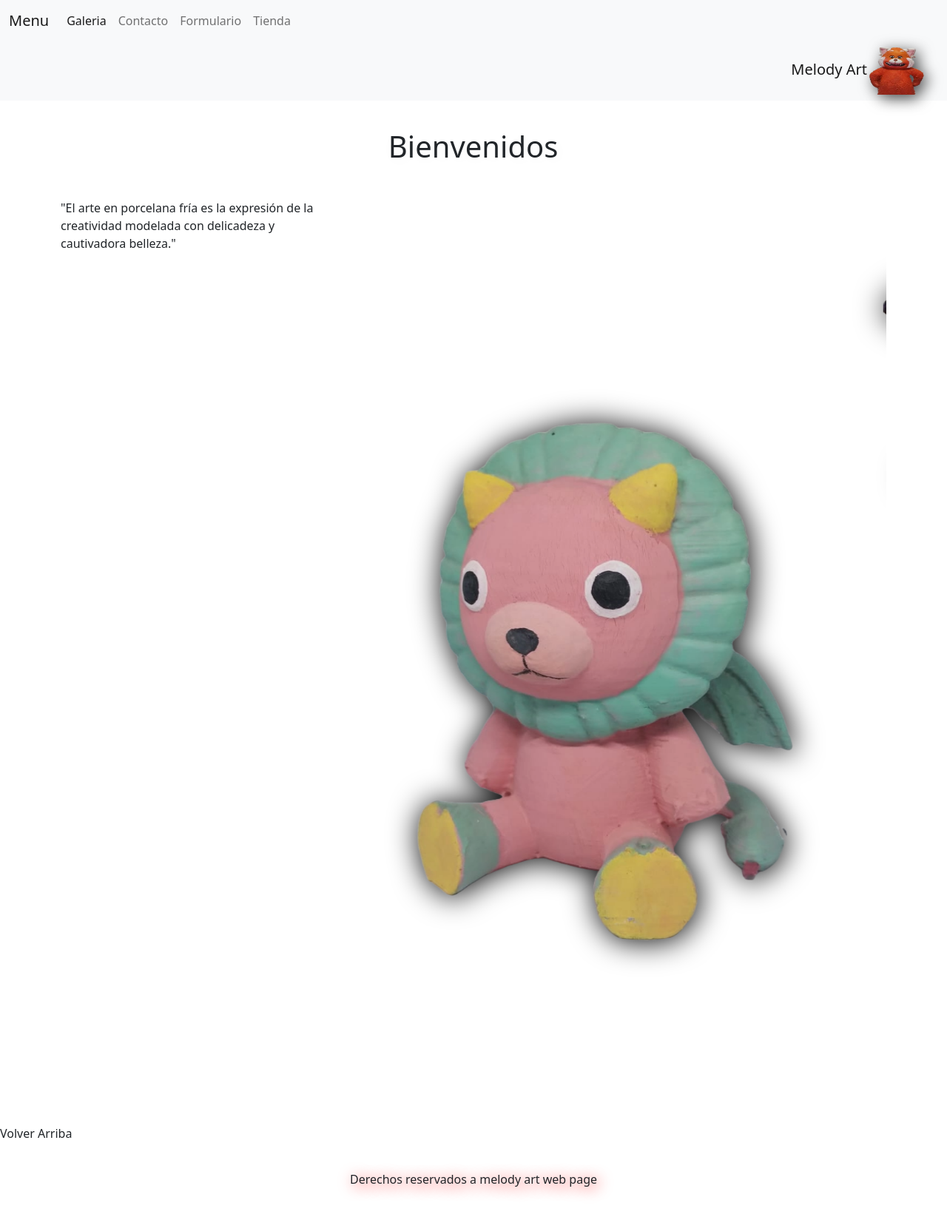
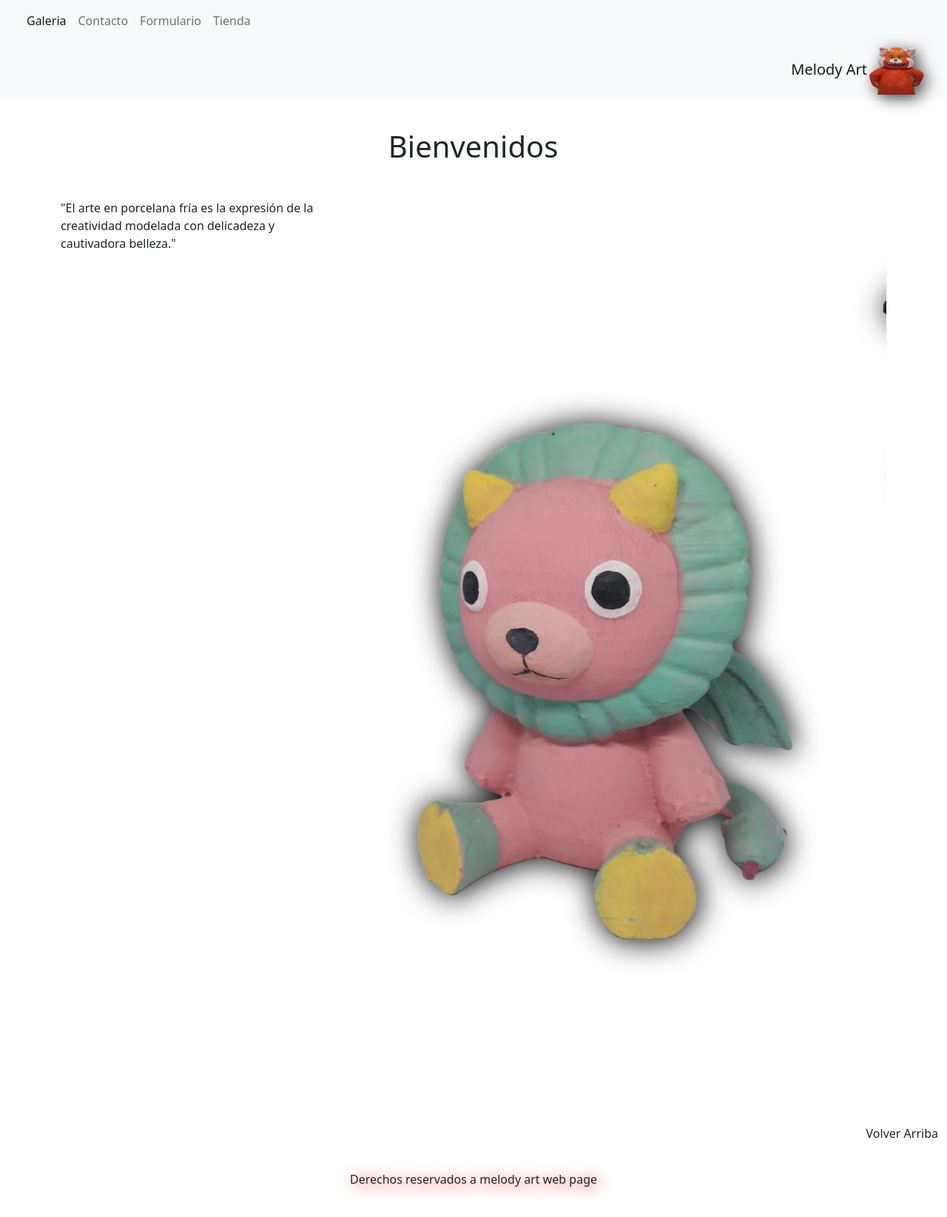
Before and after one commit to Adrian3rus/melodyart, a plain HTML site: page index.html in a window 1280 px wide. Shown: the whole page at 74% size. Drawn offline with nearby package versions, Linux system fonts and the light colour scheme.

Commit message:
puntos de retorno

```diff
--- a/index.html
+++ b/index.html
@@ -15,7 +15,7 @@
   <body>
     <nav class="navbar navbar-expand-lg navbar-light bg-light">
         <div class="container-fluid">
-          <a class="navbar-brand" href="#">Menu</a>
+          <a class="navbar-brand" href="#"></a>
           <button class="navbar-toggler" type="button" data-bs-toggle="collapse" data-bs-target="#navbarSupportedContent" aria-controls="navbarSupportedContent" aria-expanded="false" aria-label="Toggle navigation">
             <span class="navbar-toggler-icon"></span>
           </button>
@@ -86,8 +86,10 @@
         </div>
     </section>
 
+   <div class="container-fluid d-flex justify-content-end">
+    <a class="navbar-brand ms-auto" href="#inicio">Volver Arriba</a>
+   </div>
 
-    <a class="navbar-brand ms-auto" href="#inicio">Volver Arriba</a>
 
     <footer id="footer"> Derechos reservados a melody art web page</footer>
 
```
Also changed, not shown: sitio/galeria.html (+1 -1 lines), css/estilos.css (line endings or trailing spaces).
